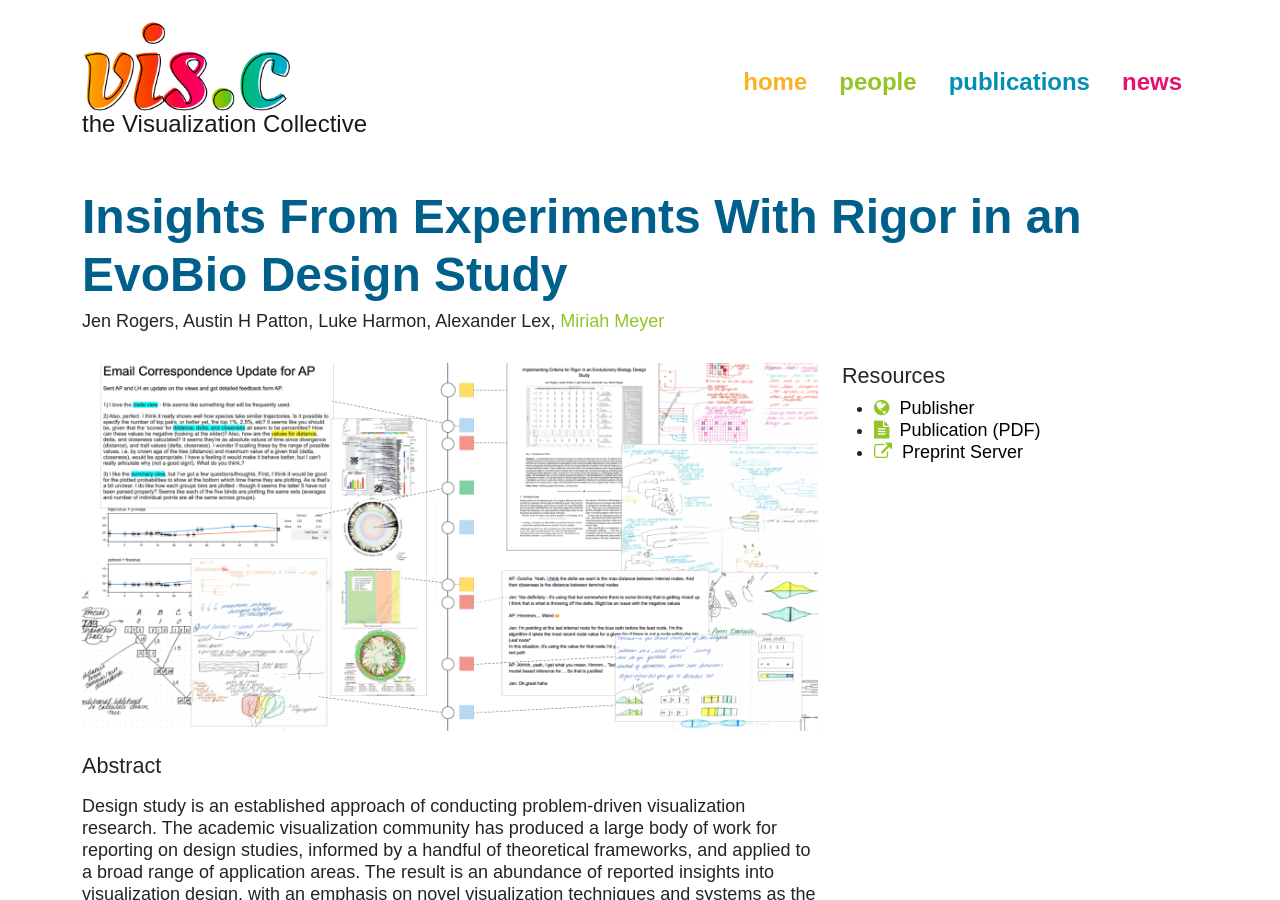
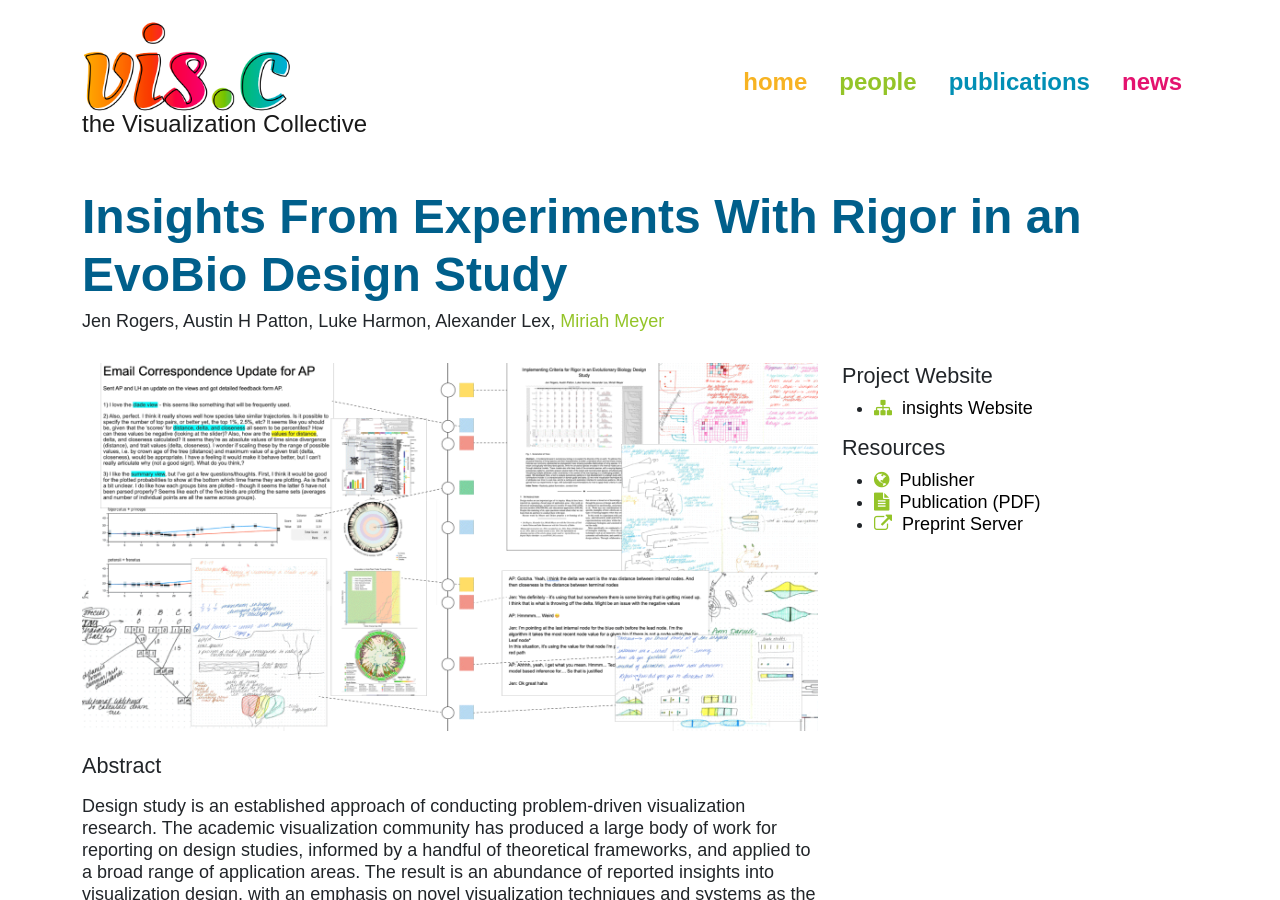
Before and after one commit to visidlab/visidlab.github.io, a Jekyll site: the page built from _publications/2020_infovis_insights.md, in a window 1280 px wide and 900 px high. Built offline with Jekyll 4.4.1, drawn with Linux system fonts in a browser that asks for light colours; some web fonts are replaced; some of the changed lines change nothing that is shown.

Commit message:
Update 2020_infovis_insights.md

```diff
--- a/_publications/2020_infovis_insights.md
+++ b/_publications/2020_infovis_insights.md
@@ -45,7 +45,7 @@ supplement:
 # Link to an official preprint server
 preprint_server: https://arxiv.org/abs/2008.11564
 
-
+external-project: https://vdl.sci.utah.edu/trrrace/
 
 
 
```
